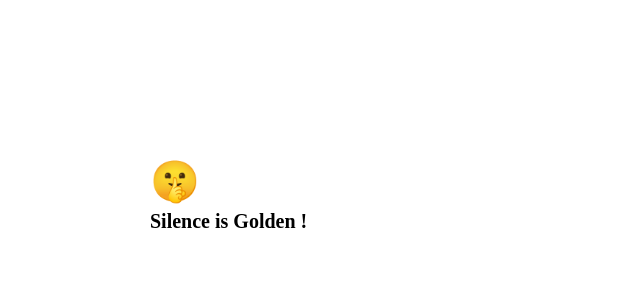
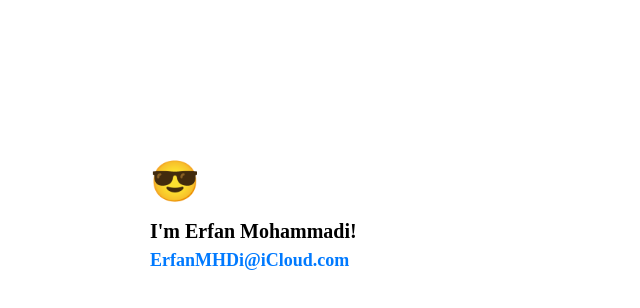
Before and after one commit to ErfanMHDi/erfanmhd, a plain HTML site: page index.html in a window 1280 px wide. Shown: the whole page, without its empty margins (0-640 px from the left). Drawn offline with Linux system fonts and the light colour scheme.

Commit message:
Update index.html

```diff
--- a/index.html
+++ b/index.html
@@ -10,8 +10,11 @@
 	</head>
 
 	<body>
-		<strong style="display:block;width:100%;max-width: 980px;margin: 0 auto;padding: 150px 15px 0;font-size: 40px;">🤫</strong>
-		<strong style="display:block; width:100%; max-width: 980px; margin: 0 auto; padding: 5px 15px; font-size: 20px"> Silence is Golden !</strong>
+		<strong style="display:block;width:100%;max-width: 980px;margin: 0 auto;padding: 150px 15px 0;font-size: 40px;">😎</strong>
+		<strong style="display:block;width:100%;max-width: 980px;margin: 0 auto;padding: 5px 15px;font-size: 20px;margin-top: 10px;">I'm Erfan Mohammadi!</strong>
+		<strong style="display:block;width:100%;max-width: 980px;margin: 0 auto;padding: 0px 15px 5px;font-size: 20px;color: #007aff;">
+			<a href="mailto: erfanmhdi@icloud.com" title="Drop me a line!" style=" font-size: 18px; color: #007aff; text-decoration: none; ">ErfanMHDi@iCloud.com</a>
+		</strong>
 	</body>
 
 </html>
```
